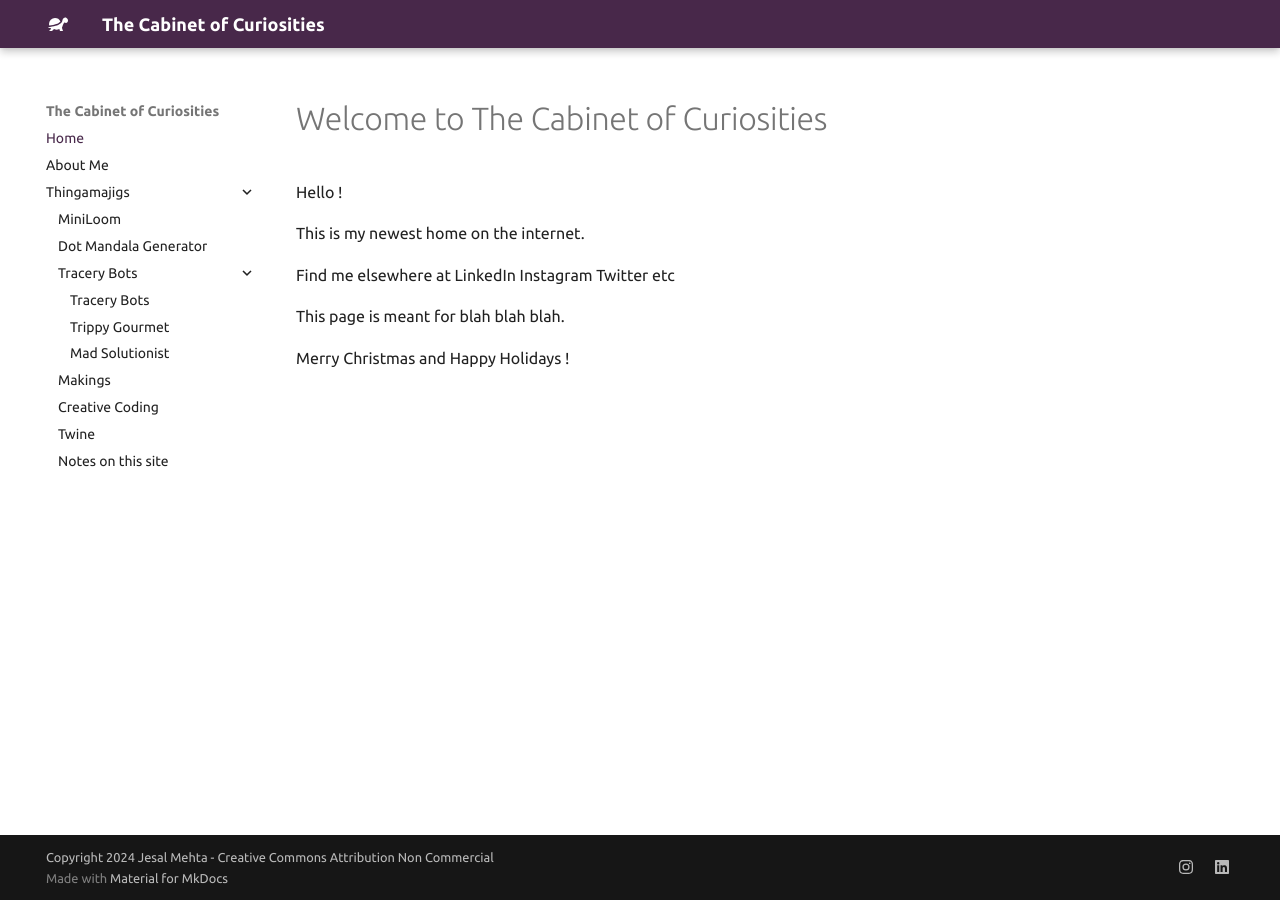
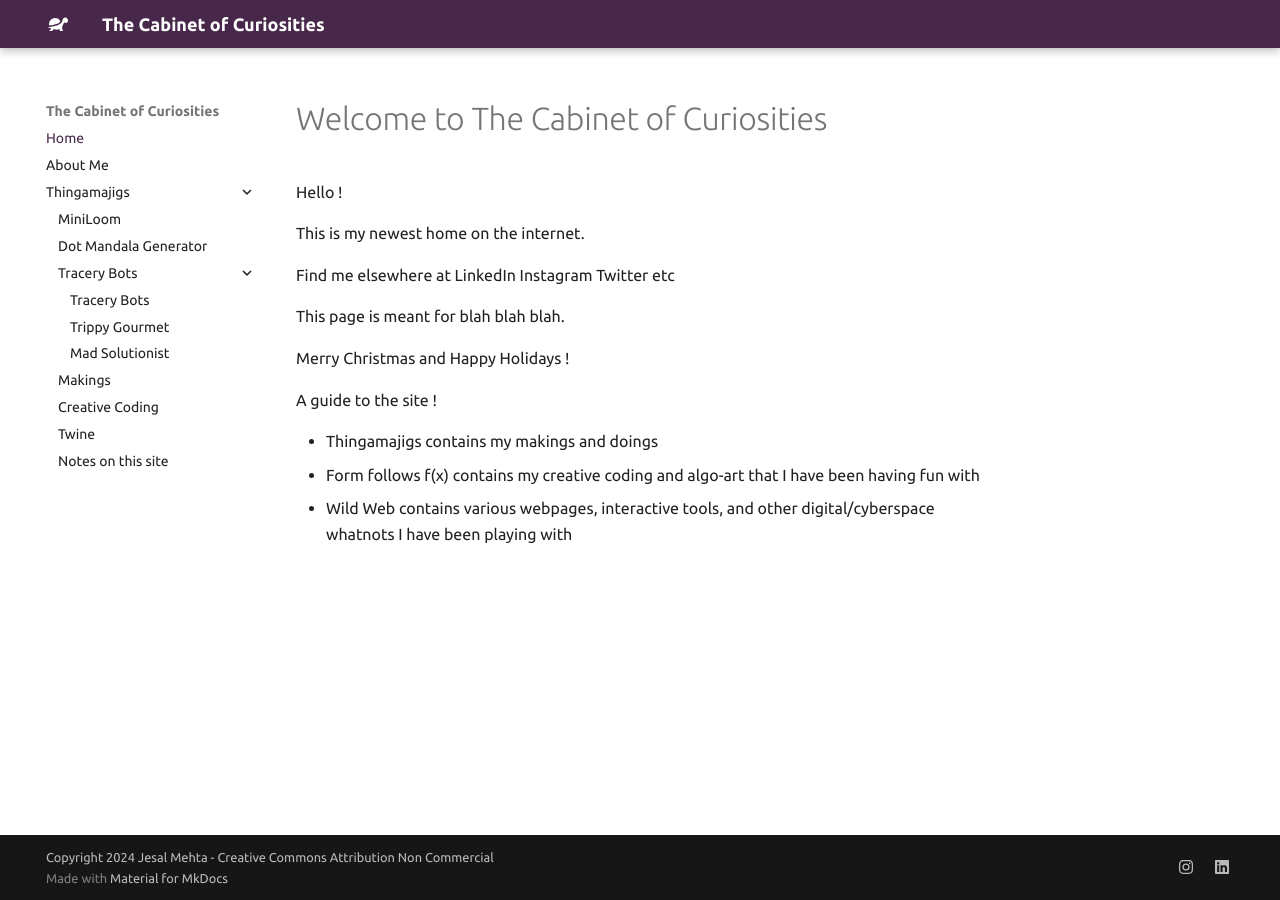
Before and after one commit to jesmehta/CabinetOfCuriosities, an MkDocs documentation site: the page built from docs/index.md, in a window 1280 px wide. Built offline with MkDocs 1.6.1 and Material for MkDocs 9.7.7, drawn with Linux system fonts in a browser that asks for light colours.

Commit message:
Updating the description

```diff
--- a/docs/index.md
+++ b/docs/index.md
@@ -13,3 +13,9 @@ etc
 This page is meant for blah blah blah.
 
 Merry Christmas and Happy Holidays !
+
+A guide to the site !
+
+- Thingamajigs contains my makings and doings
+- Form follows f(x) contains my creative coding and algo-art that I have been having fun with
+- Wild Web contains various webpages, interactive tools, and other digital/cyberspace whatnots I have been playing with
```
